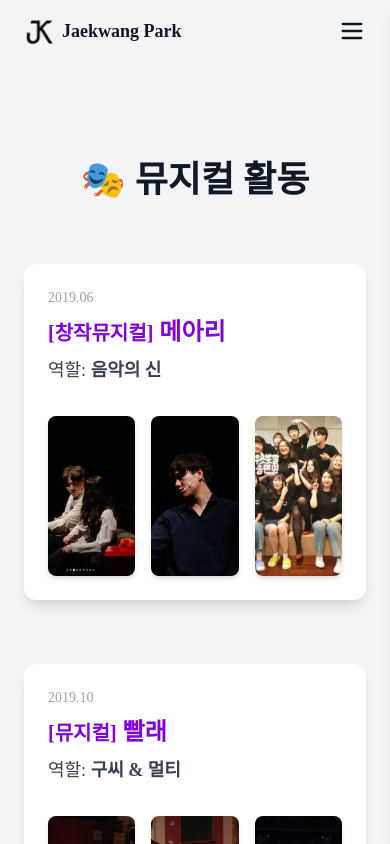
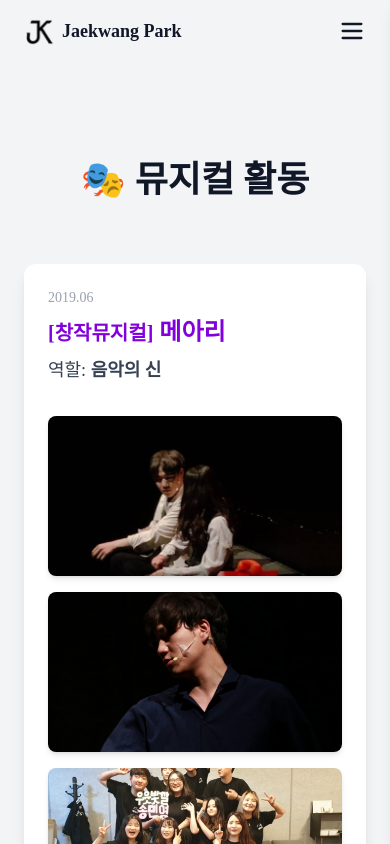
Before and after one commit to JaeKwang/resume, a Next.js app: page /hobby in a window 390 px wide. Shown: the top 844 px of the page. Built offline with nearby package versions, Linux system fonts and the light colour scheme.

Commit message:
가로 스크롤 제거

```diff
--- a/src/app/globals.css
+++ b/src/app/globals.css
@@ -24,7 +24,7 @@ html {scroll-behavior: smooth;}
 h1, h2, h3, a, p {font-family: 'Noto Sans KR', serif;}
 
 .main-section {
-  @apply font-semibold relative flex justify-center min-h-screen;
+  @apply font-semibold relative flex justify-center min-h-screen overflow-x-hidden;
 }
 
 .prohibit-copy{
--- a/src/app/hobby/page.tsx
+++ b/src/app/hobby/page.tsx
@@ -52,7 +52,7 @@ export default function Hobby() {
             </div>
 
             {/* 미디어 갤러리 */}
-            <div className="w-full md:w-2/3 grid grid-cols-3 gap-4">
+            <div className="w-full md:w-2/3 grid grid-cols-1 sm:grid-cols-3 gap-4">
               {m.media.map((media, idx) => (
                 <div
                   key={idx}
```
